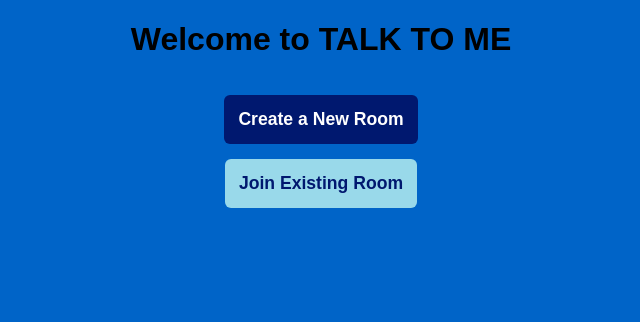
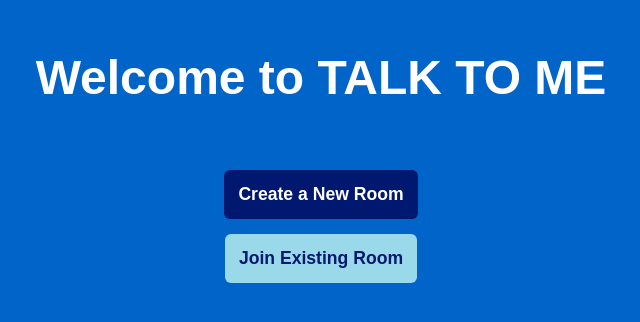
Before and after one commit to Sahra-Bile/TALK-TO-ME-CHat-APP, a React (Create React App) app in the folder client/: page / in a window 1280 px wide. Shown: the top 322 px of the page, without its empty margins (319-959 px from the left). Built offline with nearby package versions, Linux system fonts and the light colour scheme; no server answers.

Commit message:
Remove unnecessary console

```diff
--- a/client/src/App.tsx
+++ b/client/src/App.tsx
@@ -13,10 +13,8 @@ function App() {
   const [page, setPage] = useState("Create a New Room");
 
   const handlePageChange = (newPage: string) => {
-    console.log("Changing page to:", newPage); // Add this line
     setPage(newPage);
   };
-  console.log("Current page:", page); // Add this line
 
   return (
     <>
--- a/client/src/components/home.tsx
+++ b/client/src/components/home.tsx
@@ -1,5 +1,5 @@
 import { MouseEventHandler } from "react";
-import { Container } from "./styled-compoents/styled-components";
+import { Container, Heading } from "./styled-compoents/styled-components";
 import { useNavigate } from "react-router-dom";
 
 type HomePageProps = {
@@ -7,7 +7,6 @@ type HomePageProps = {
 };
 
 export function Home({ setPage }: HomePageProps) {
-  console.log("Rendering Home component");
   const navigate = useNavigate();
 
   // Change the type of the event handler to MouseEventHandler
@@ -19,7 +18,7 @@ export function Home({ setPage }: HomePageProps) {
 
   return (
     <Container>
-      <h1>Welcome to TALK TO ME</h1>
+      <Heading>Welcome to TALK TO ME</Heading>
       <button
         className="btn btn-secondary"
         value={"Create a New Room"}
--- a/client/src/components/messages-received.tsx
+++ b/client/src/components/messages-received.tsx
@@ -7,12 +7,11 @@ import {
 } from "./styled-compoents/styled-components";
 
 export const MessagesReceived = () => {
-  console.log("Rendering MessagesReceived component");
   const [messagesReceived, setMessagesReceived] = useState<
     { message: string; username: string; __createdtime__: number }[]
   >([]);
 
-  const messagesColumnRef = useRef<HTMLDivElement>(null); // Specify the type
+  const messagesColumnRef = useRef<HTMLDivElement>(null);
 
   const socket = useSocket();
 
--- a/client/src/components/styled-compoents/styled-components.tsx
+++ b/client/src/components/styled-compoents/styled-components.tsx
@@ -1,4 +1,14 @@
 import styled from "styled-components";
+
+export const Heading = styled.h1(() => ({
+  fontSize: "3rem",
+  color: "white",
+  fontFamily: "fantasy",
+  textAlign: "center",
+  padding: "40px",
+  margin: "10px",
+}));
+
 export const Wrapper = styled.div(() => ({
   height: "100vh",
   width: "100%",
```
